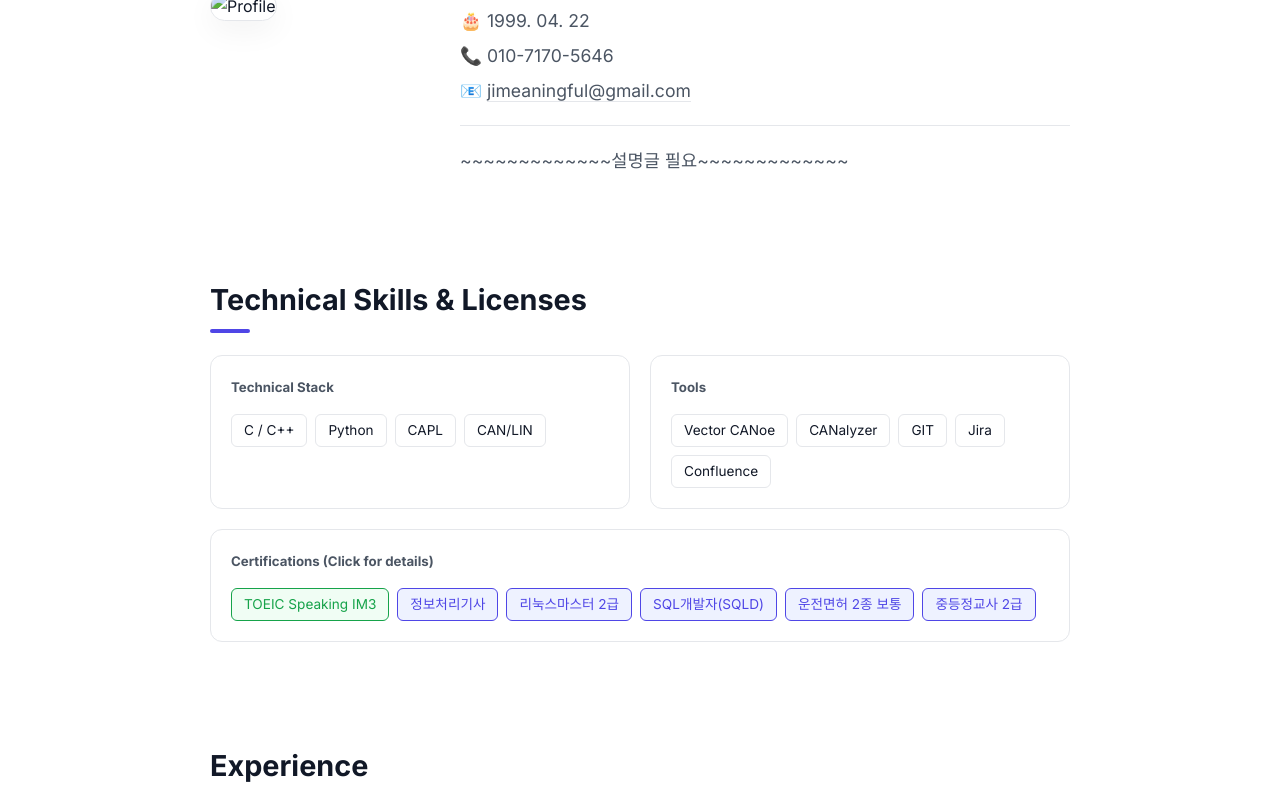
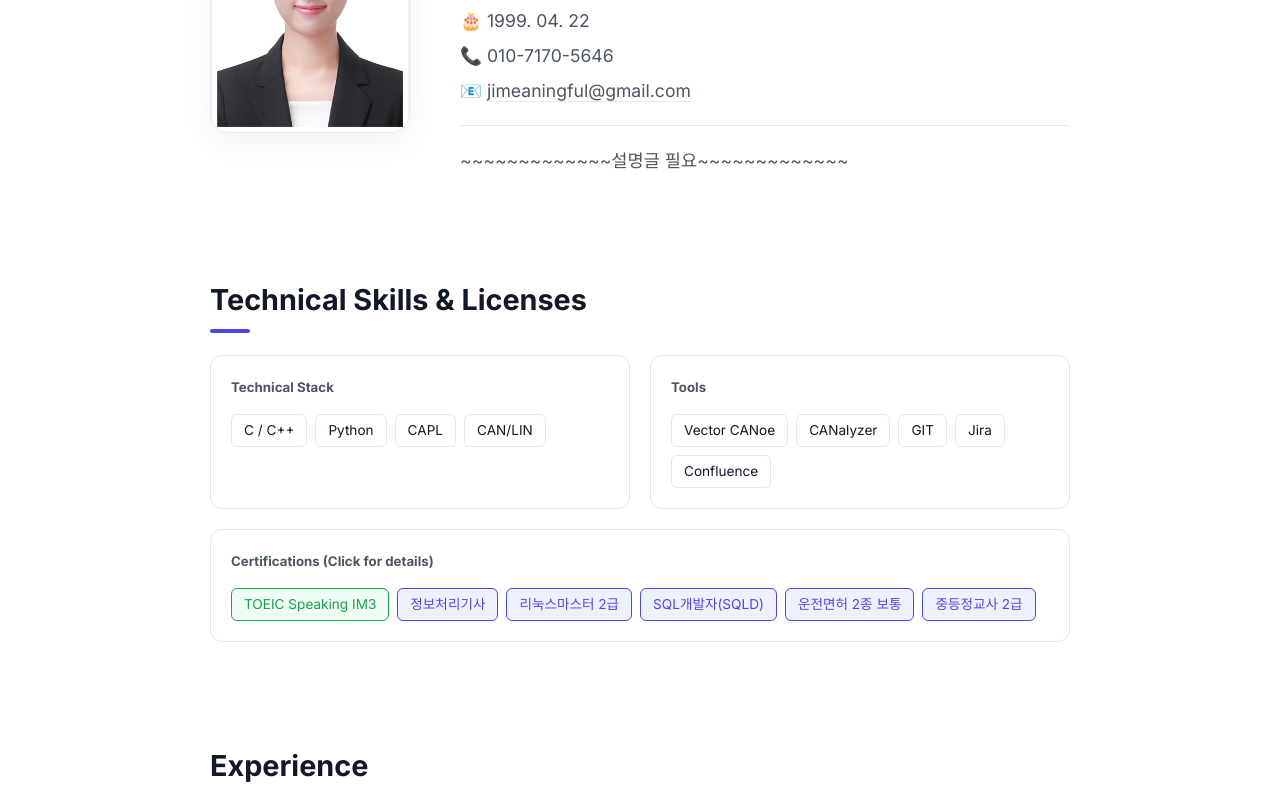
Before and after one commit to jimeaning/portfolio, a website: page index.html in a window 1280 px wide. Shown: the part 283-1073 px from the top of the page. Drawn offline with Linux system fonts and the light colour scheme.

Commit message:
Update portfolio content

```diff
--- a/index.html
+++ b/index.html
@@ -26,7 +26,7 @@
         <section id="intro" class="reveal">
             <div class="intro-grid">
                 <div class="profile-frame">
-                    <img src="/Users/kjimi/Desktop/Jm/취업사진_white.jpg" alt="Profile" class="profile-img">
+                    <img src="images/취업사진_white.jpg" alt="Profile" class="profile-img">
                 </div>
                 <div class="intro-text">
                     <span class="badge">Embedded System Engineer</span>
--- /dev/null
+++ b/package.json
@@ -0,0 +1,5 @@
+{
+  "dependencies": {
+    "gh-pages": "^6.3.0"
+  }
+}
```
Also changed, not shown: images/취업사진_white.jpg (added), 2 other files.
